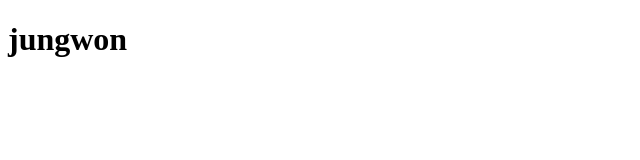
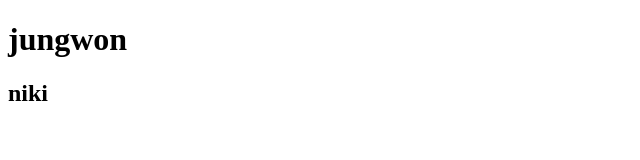
Before and after one commit to kaye-tubice/tut, a plain HTML site: page index.html in a window 1280 px wide. Shown: the full height of the page, 0-640 px from the left. Drawn offline with Linux system fonts and the light colour scheme.

Commit message:
added heading

```diff
--- a/index.html
+++ b/index.html
@@ -6,6 +6,7 @@
   </head>
   <body>
     <h1>jungwon</h1>
+    <h2>niki</h2>
 
   </body>
 </html>
```
